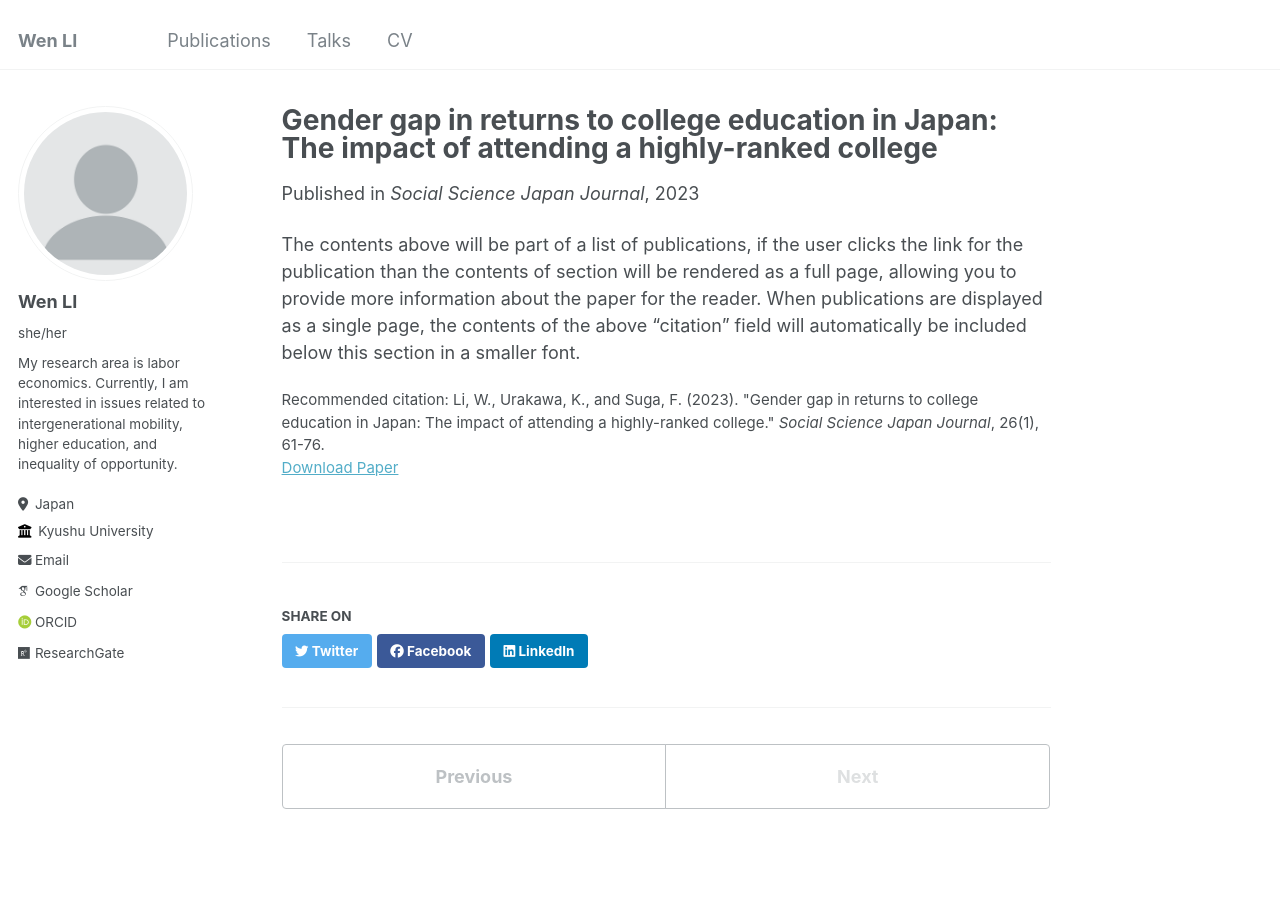
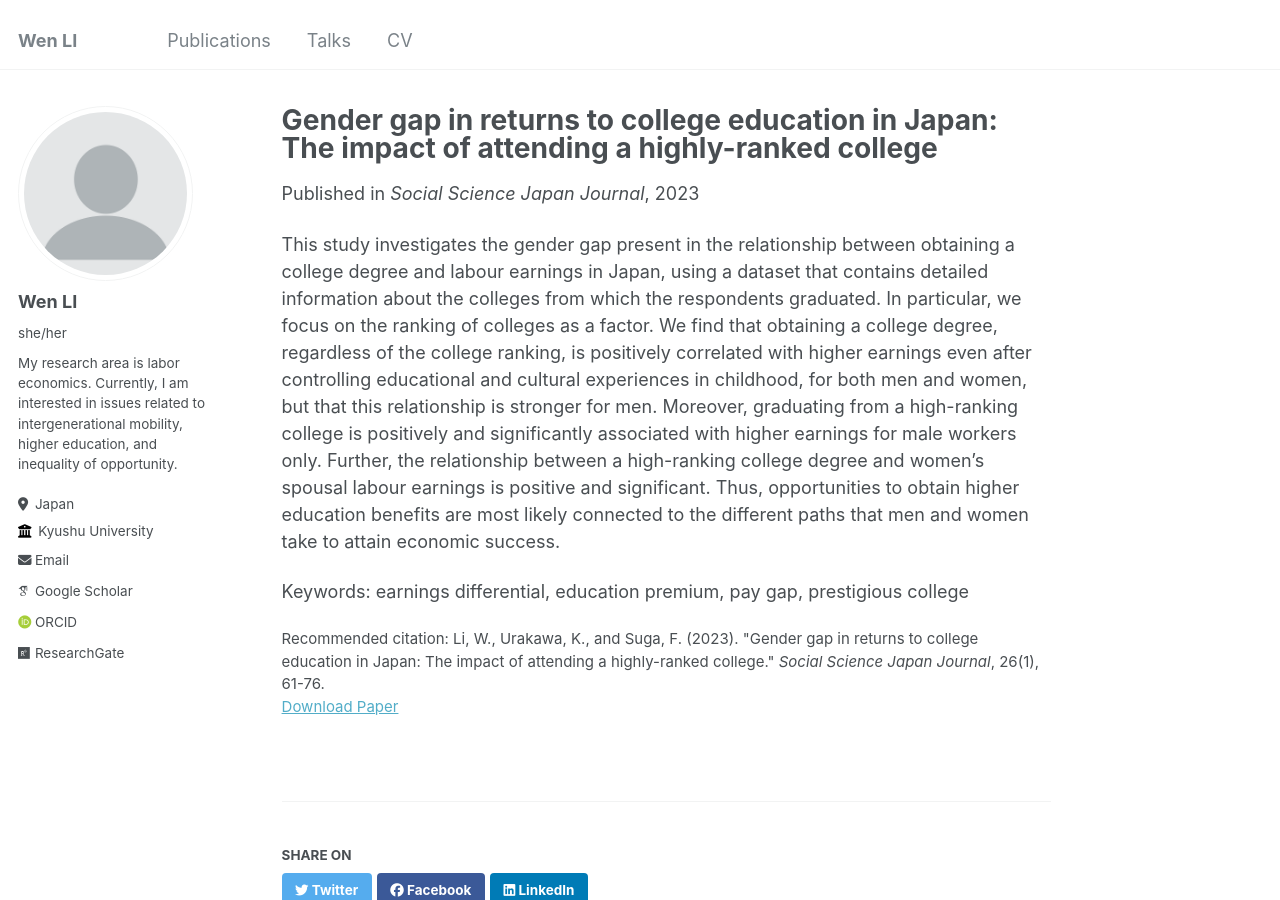
Before and after one commit to wenli-econ/wenli-econ.github.io, a Jekyll site: the page built from _publications/2023-03-25-Gender gap in returns to college education in Japan-number-2.md, in a window 1280 px wide and 900 px high. Built offline with Jekyll 4.4.1, drawn with Linux system fonts in a browser that asks for light colours; some web fonts are replaced.

Commit message:
Update 2023-03-25-Gender gap in returns to college education in Japan-number-2.md

```diff
--- a/_publications/2023-03-25-Gender gap in returns to college education in Japan-number-2.md
+++ b/_publications/2023-03-25-Gender gap in returns to college education in Japan-number-2.md
@@ -9,4 +9,6 @@ paperurl: 'https://academic.oup.com/ssjj/article-abstract/26/1/61/7085995?redire
 citation: 'Li, W., Urakawa, K., and Suga, F. (2023). "Gender gap in returns to college education in Japan: The impact of attending a highly-ranked college." <i>Social Science Japan Journal</i>, 26(1), 61-76.'
 ---
 
-The contents above will be part of a list of publications, if the user clicks the link for the publication than the contents of section will be rendered as a full page, allowing you to provide more information about the paper for the reader. When publications are displayed as a single page, the contents of the above "citation" field will automatically be included below this section in a smaller font.
+This study investigates the gender gap present in the relationship between obtaining a college degree and labour earnings in Japan, using a dataset that contains detailed information about the colleges from which the respondents graduated. In particular, we focus on the ranking of colleges as a factor. We find that obtaining a college degree, regardless of the college ranking, is positively correlated with higher earnings even after controlling educational and cultural experiences in childhood, for both men and women, but that this relationship is stronger for men. Moreover, graduating from a high-ranking college is positively and significantly associated with higher earnings for male workers only. Further, the relationship between a high-ranking college degree and women’s spousal labour earnings is positive and significant. Thus, opportunities to obtain higher education benefits are most likely connected to the different paths that men and women take to attain economic success.
+
+Keywords: earnings differential, education premium, pay gap, prestigious college
```
